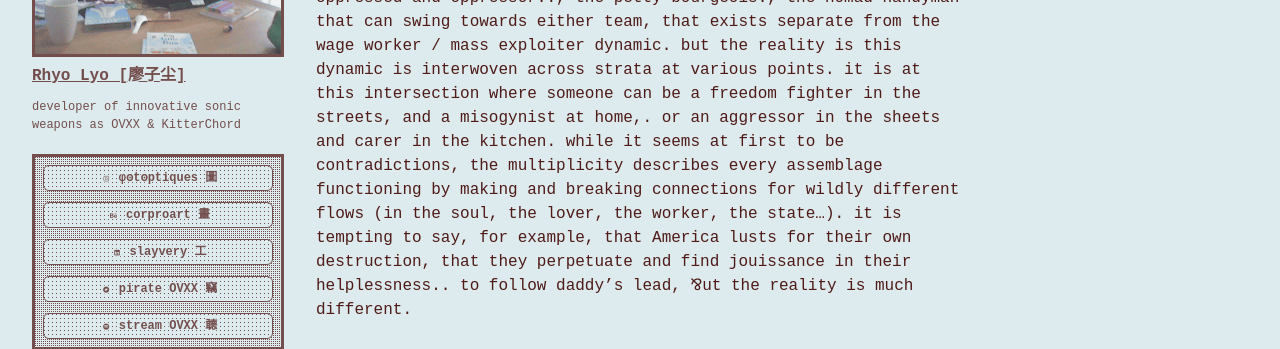
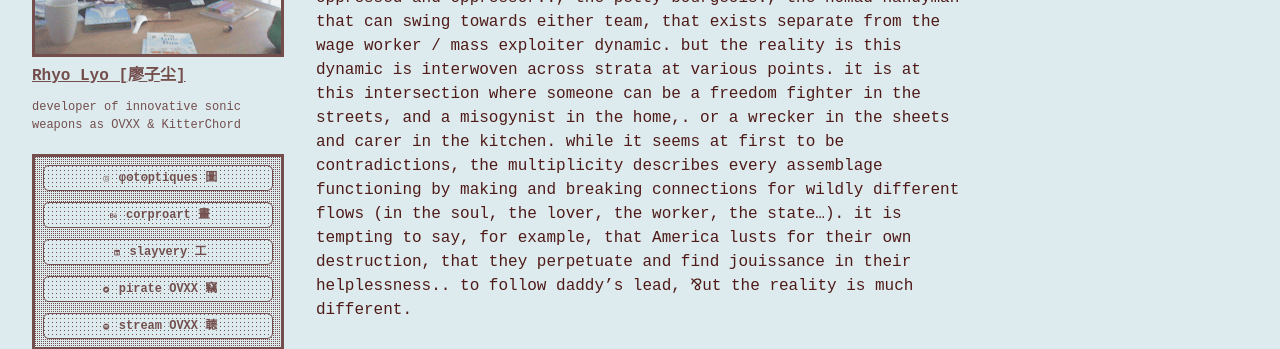
Before and after one commit to cryotato/cryotato.github.io, a Jekyll site: the page built from _posts/2026-04-27-microtextures.md, in a window 1280 px wide and 900 px high. Shown: the part 280-629 px from the top of the window. Built offline with Jekyll 4.4.1, drawn with Linux system fonts in a browser that asks for light colours; cached includes are drawn as plain includes; some web fonts are replaced; comment, search, counter and statistics services are not loaded; some of the changed text lies outside the part shown.

Commit message:
Update 2026-04-27-microtextures.md

```diff
--- a/_posts/2026-04-27-microtextures.md
+++ b/_posts/2026-04-27-microtextures.md
@@ -5,7 +5,7 @@
 
 ---
 
-marxists recognize a complexity in their molar interpretations of oppressed and oppressor.., the petty bourgeois., the nomad handyman that can swing towards either team, that exists separate from the wage worker / mass exploiter dynamic. but the reality is this dynamic is interwoven across strata at various points. it is at this intersection where someone can be a freedom fighter in the streets, and a misogynist at home,. or an aggressor in the sheets and carer in the kitchen. while it seems at first to be contradictions, the multiplicity describes every assemblage functioning by making and breaking connections for wildly different flows (in the soul, the lover, the worker, the state…). it is tempting to say, for example, that America lusts for their own destruction, that they perpetuate and find jouissance in their helplessness.. to follow daddy’s lead, ⅋ut the reality is much different.
+marxists recognize a complexity in their molar interpretations of oppressed and oppressor.., the petty bourgeois., the nomad handyman that can swing towards either team, that exists separate from the wage worker / mass exploiter dynamic. but the reality is this dynamic is interwoven across strata at various points. it is at this intersection where someone can be a freedom fighter in the streets, and a misogynist in the home,. or a wrecker in the sheets and carer in the kitchen. while it seems at first to be contradictions, the multiplicity describes every assemblage functioning by making and breaking connections for wildly different flows (in the soul, the lover, the worker, the state…). it is tempting to say, for example, that America lusts for their own destruction, that they perpetuate and find jouissance in their helplessness.. to follow daddy’s lead, ⅋ut the reality is much different.
 
 > The microtextures — not masochism — are what explain how the oppressed can take an active role in oppression: the workers of the rich nations actively participate in the exploitation of the Third World, the arming of dictatorships, and the pollution of the atmosphere.
 
```
